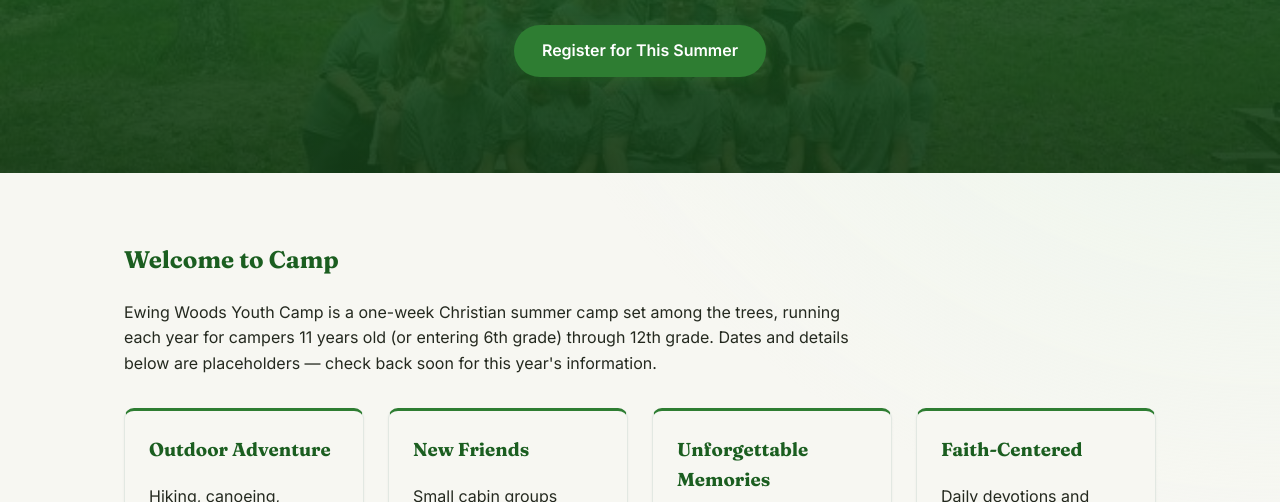
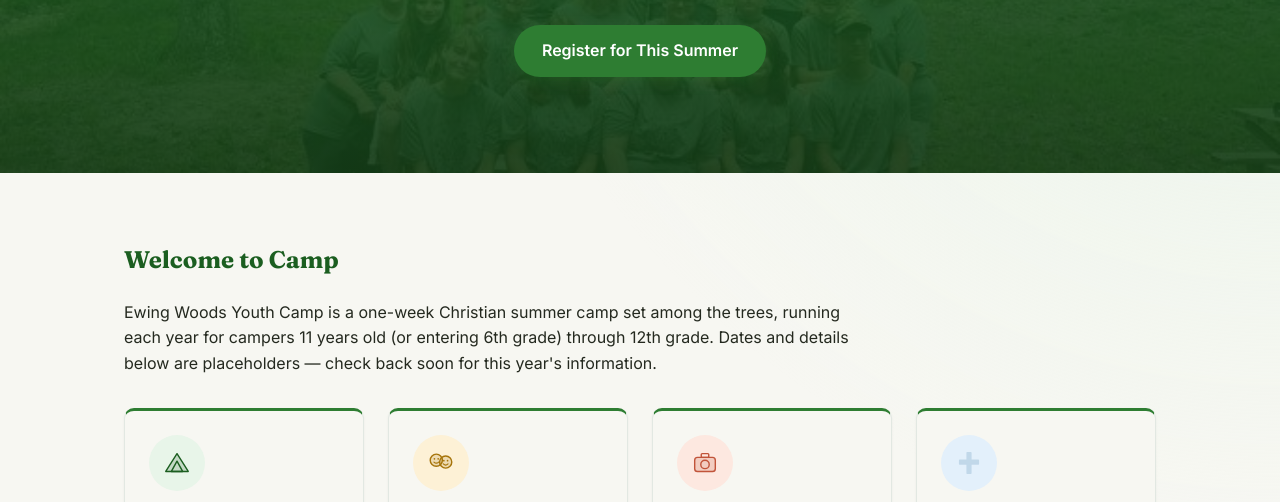
Before and after one commit to MrSqu1dd/ewing-woods-website, a plain HTML site: page index.html in a window 1280 px wide. Shown: the part 290-792 px from the top of the page. Drawn offline with Linux system fonts and the light colour scheme; no server answers.

Commit message:
Add friendly illustrated icon badges to highlight cards

```diff
--- a/index.html
+++ b/index.html
@@ -43,18 +43,52 @@
 
     <div class="cards reveal">
       <div class="card">
+        <div class="card-icon icon-green">
+          <svg viewBox="0 0 64 64" xmlns="http://www.w3.org/2000/svg">
+            <path d="M32 12 L56 50 H8 Z" fill="currentColor" opacity="0.18"/>
+            <path d="M32 12 L56 50 H8 Z" stroke="currentColor" stroke-width="3" stroke-linejoin="round" fill="none"/>
+            <path d="M32 28 L44 50 H20 Z" stroke="currentColor" stroke-width="3" stroke-linejoin="round" fill="none"/>
+          </svg>
+        </div>
         <h3>Outdoor Adventure</h3>
         <p>Hiking, canoeing, campfires, and archery led by experienced counselors.</p>
       </div>
       <div class="card">
+        <div class="card-icon icon-gold">
+          <svg viewBox="0 0 64 64" xmlns="http://www.w3.org/2000/svg">
+            <circle cx="22" cy="26" r="13" fill="currentColor" opacity="0.18"/>
+            <circle cx="22" cy="26" r="13" stroke="currentColor" stroke-width="3" fill="none"/>
+            <circle cx="42" cy="30" r="13" fill="currentColor" opacity="0.18"/>
+            <circle cx="42" cy="30" r="13" stroke="currentColor" stroke-width="3" fill="none"/>
+            <circle cx="18" cy="23" r="1.8" fill="currentColor"/>
+            <circle cx="26" cy="23" r="1.8" fill="currentColor"/>
+            <path d="M17 30q5 5 10 0" stroke="currentColor" stroke-width="2.5" stroke-linecap="round" fill="none"/>
+            <circle cx="38" cy="27" r="1.8" fill="currentColor"/>
+            <circle cx="46" cy="27" r="1.8" fill="currentColor"/>
+            <path d="M37 34q5 5 10 0" stroke="currentColor" stroke-width="2.5" stroke-linecap="round" fill="none"/>
+          </svg>
+        </div>
         <h3>New Friends</h3>
         <p>Small cabin groups designed to help every camper feel at home.</p>
       </div>
       <div class="card">
+        <div class="card-icon icon-coral">
+          <svg viewBox="0 0 64 64" xmlns="http://www.w3.org/2000/svg">
+            <rect x="10" y="20" width="44" height="30" rx="6" fill="currentColor" opacity="0.18"/>
+            <rect x="10" y="20" width="44" height="30" rx="6" stroke="currentColor" stroke-width="3" fill="none"/>
+            <rect x="24" y="12" width="16" height="8" rx="2" stroke="currentColor" stroke-width="3" fill="none"/>
+            <circle cx="32" cy="35" r="9" stroke="currentColor" stroke-width="3" fill="none"/>
+          </svg>
+        </div>
         <h3>Unforgettable Memories</h3>
         <p>Traditions, talent shows, and stories campers carry with them all year.</p>
       </div>
       <div class="card">
+        <div class="card-icon icon-blue">
+          <svg viewBox="0 0 64 64" xmlns="http://www.w3.org/2000/svg">
+            <path d="M28 10h8v16h16v8H36v20h-8V34H12v-8h16z" fill="currentColor" opacity="0.18" stroke="currentColor" stroke-width="3" stroke-linejoin="round"/>
+          </svg>
+        </div>
         <h3>Faith-Centered</h3>
         <p>Daily devotions and worship woven through a week of adventure.</p>
       </div>
--- a/style.css
+++ b/style.css
@@ -2,6 +2,12 @@
   --green: #2e7d32;
   --green-dark: #1b5e20;
   --green-light: #e8f5e9;
+  --gold-light: #fdf1d6;
+  --gold-dark: #a6740a;
+  --blue-light: #e3f0fb;
+  --blue-dark: #2c6e9e;
+  --coral-light: #fde8e0;
+  --coral-dark: #c1543a;
   --bg: #f7f7f2;
   --border: #e2e8e2;
   --text: #24291f;
@@ -249,6 +255,46 @@ main h2 {
   color: var(--green-dark);
 }
 
+.card-icon {
+  width: 56px;
+  height: 56px;
+  border-radius: 50%;
+  display: flex;
+  align-items: center;
+  justify-content: center;
+  margin-bottom: 0.85rem;
+  transition: transform 0.25s ease;
+}
+
+.card:hover .card-icon {
+  transform: scale(1.08) rotate(-4deg);
+}
+
+.card-icon svg {
+  width: 30px;
+  height: 30px;
+}
+
+.card-icon.icon-green {
+  background: var(--green-light);
+  color: var(--green-dark);
+}
+
+.card-icon.icon-gold {
+  background: var(--gold-light);
+  color: var(--gold-dark);
+}
+
+.card-icon.icon-blue {
+  background: var(--blue-light);
+  color: var(--blue-dark);
+}
+
+.card-icon.icon-coral {
+  background: var(--coral-light);
+  color: var(--coral-dark);
+}
+
 table {
   width: 100%;
   border-collapse: collapse;
```
Also changed, not shown: contact.html (+18 -0 lines).
